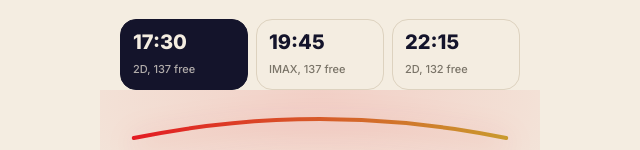
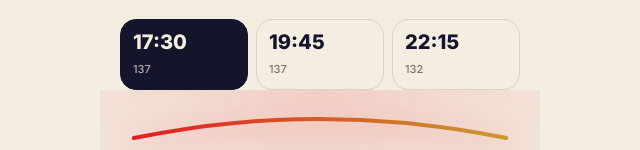
Before and after one commit to aouidate47/cinema, a Next.js app: page /hall-3/1730 in a window 1280 px wide. Shown: the part 148-298 px from the top of the page, without its empty margins (320-960 px from the left). Built offline with nearby package versions, Linux system fonts and the light colour scheme.

Commit message:
Remove show format labels

```diff
--- a/components/ShowTabs.tsx
+++ b/components/ShowTabs.tsx
@@ -17,7 +17,7 @@ export default function ShowTabs({ cinema, current, left }: Props) {
           >
             <b className="block text-xl font-extrabold leading-tight">{s.time}</b>
             <small className={`text-[11px] ${on ? "opacity-70" : "text-mute"}`}>
-              {s.format}{left ? `, ${left[s.id]} free` : ""}
+              {left ? left[s.id] : ""}
             </small>
           </Link>
         );
```
